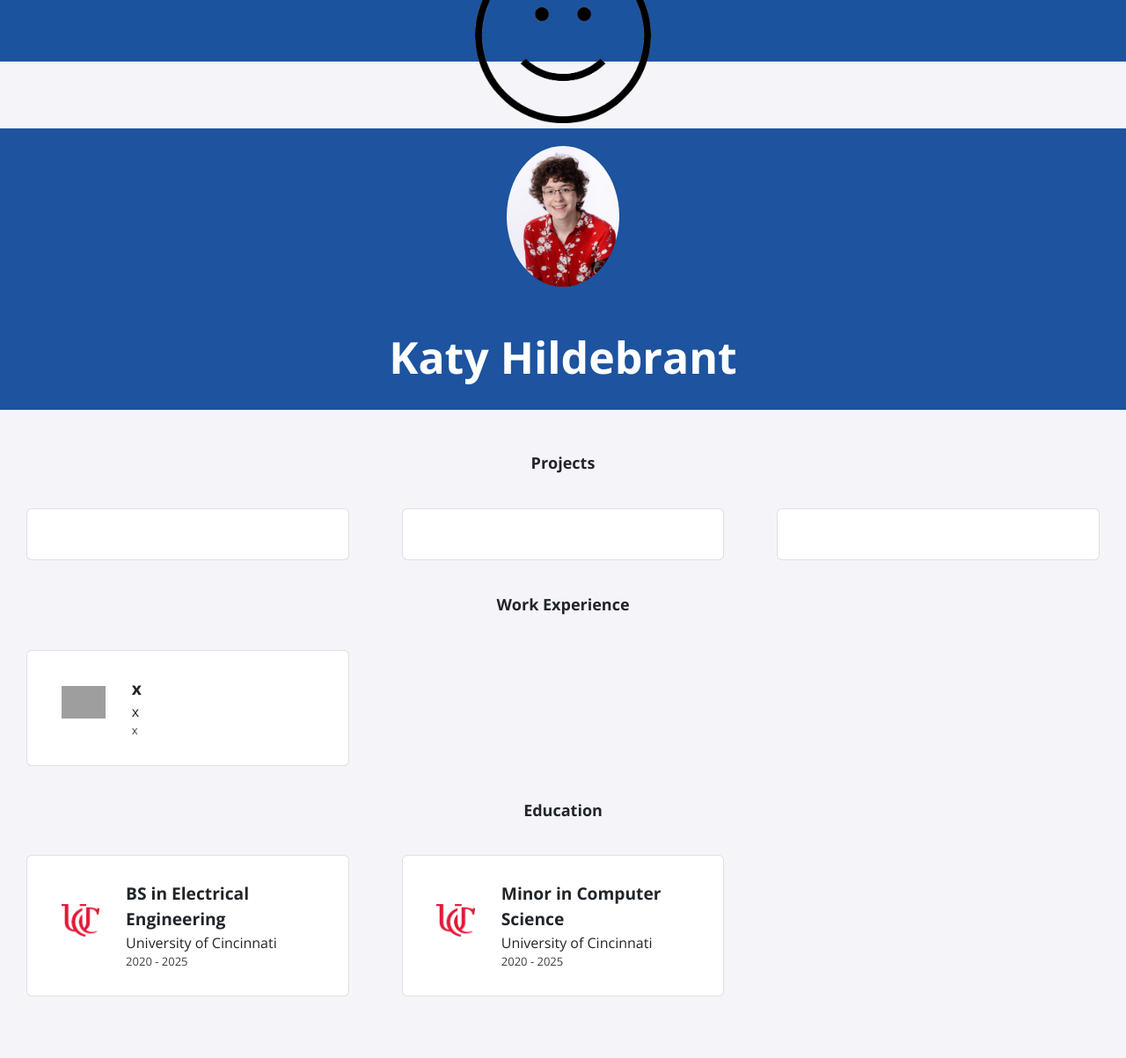
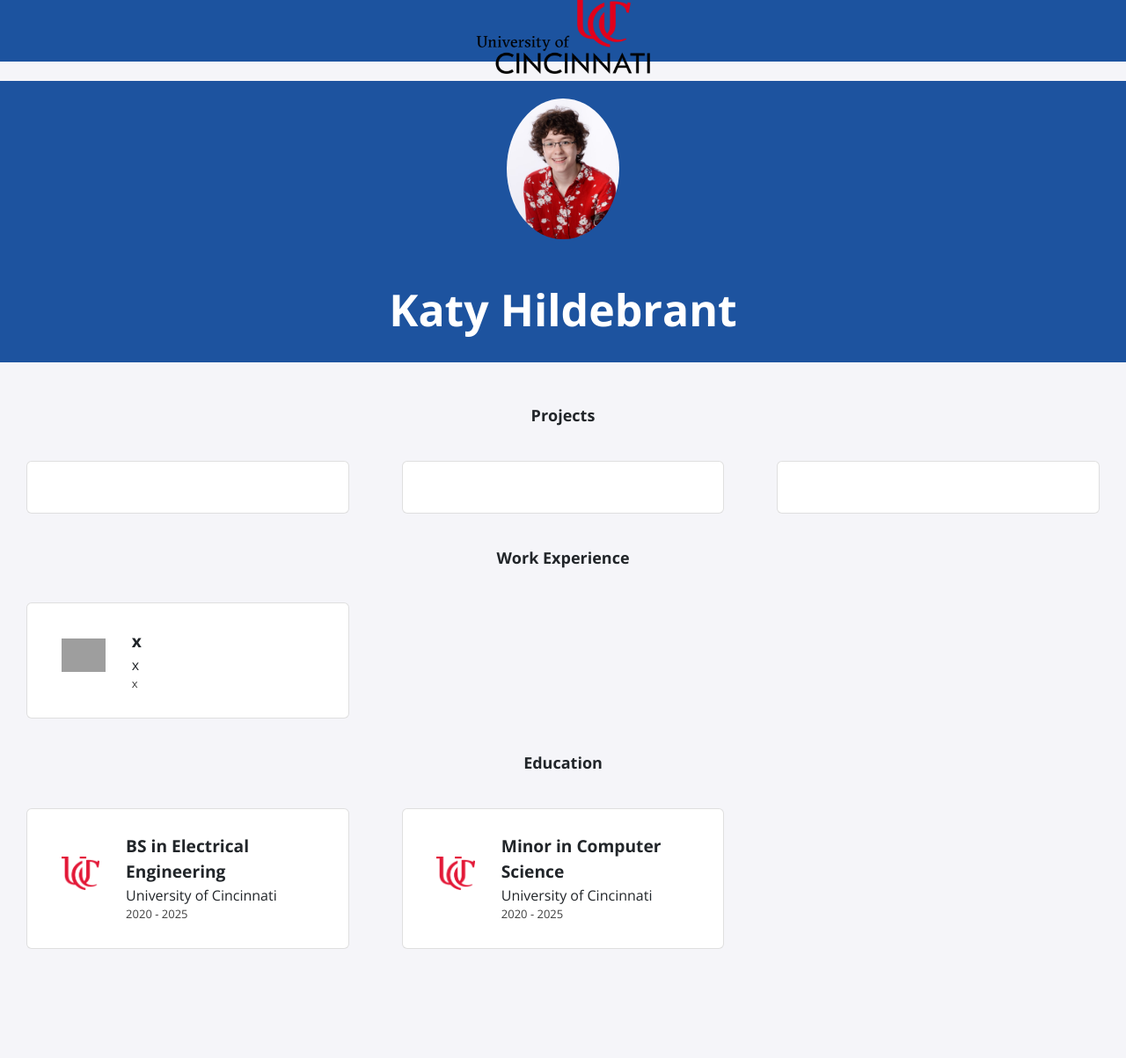
Before and after one commit to hildebkg/hildebkg.github.io, a Jekyll site: the page built from index.html, in a window 1280 px wide. Shown: the whole page at 88% size. Built offline with Jekyll 4.4.1, drawn with Linux system fonts in a browser that asks for light colours; nearby versions of some CDN libraries; after the commit the page ends 1149 px from its top, so only the background shows below that; grey boxes are pictures that could not be loaded.

Commit message:
Update navbar.html

```diff
--- a/_includes/navbar.html
+++ b/_includes/navbar.html
@@ -2,7 +2,7 @@
     <div class="nav-content">
         <a href="{{ '/' | relative_url }}">
             <div class="nav-logo">
-                <img src="./assets/img/smiley_logo.png" />
+                <img src="./assets/img/UC_header.png" />
             </div>
         </a>
 
```
